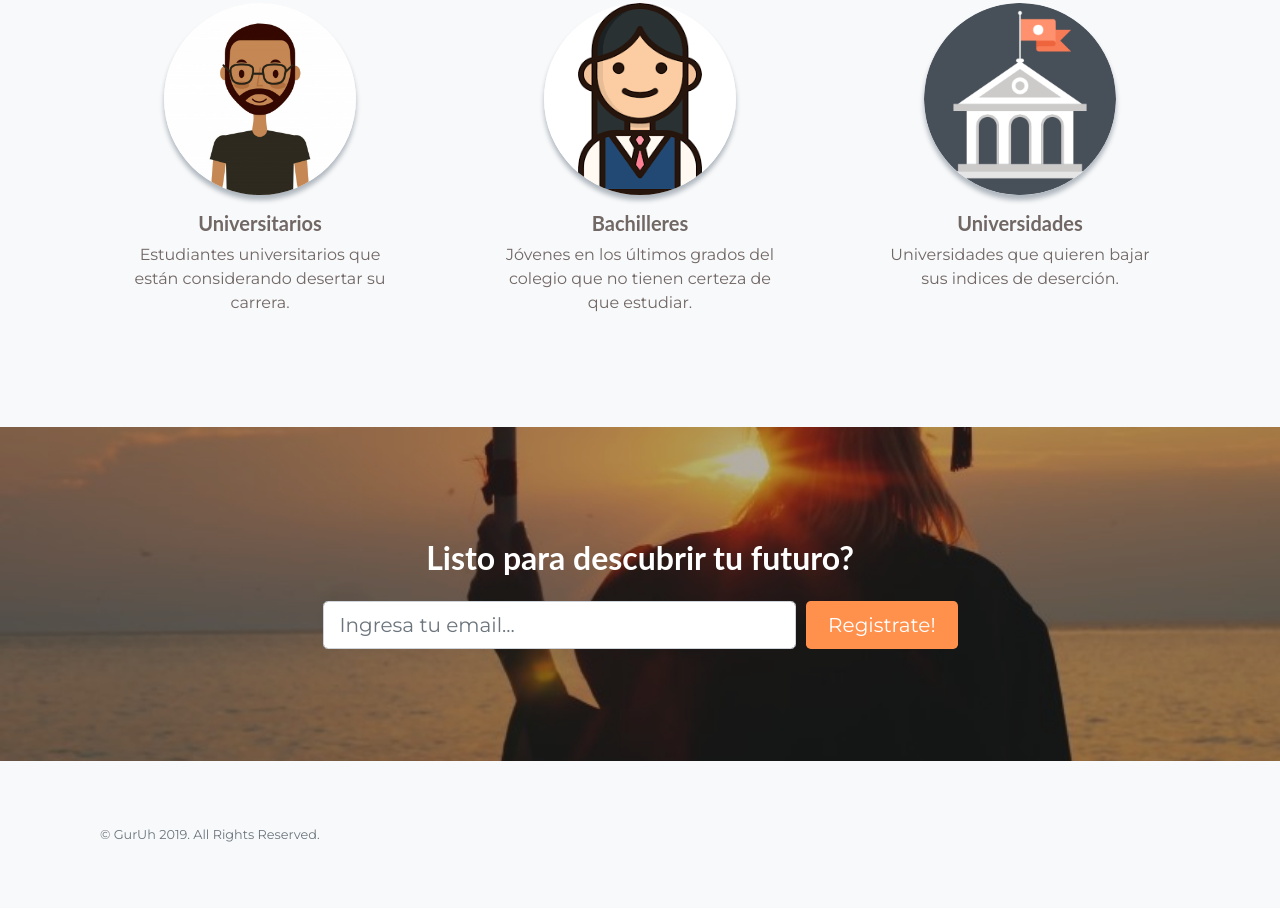
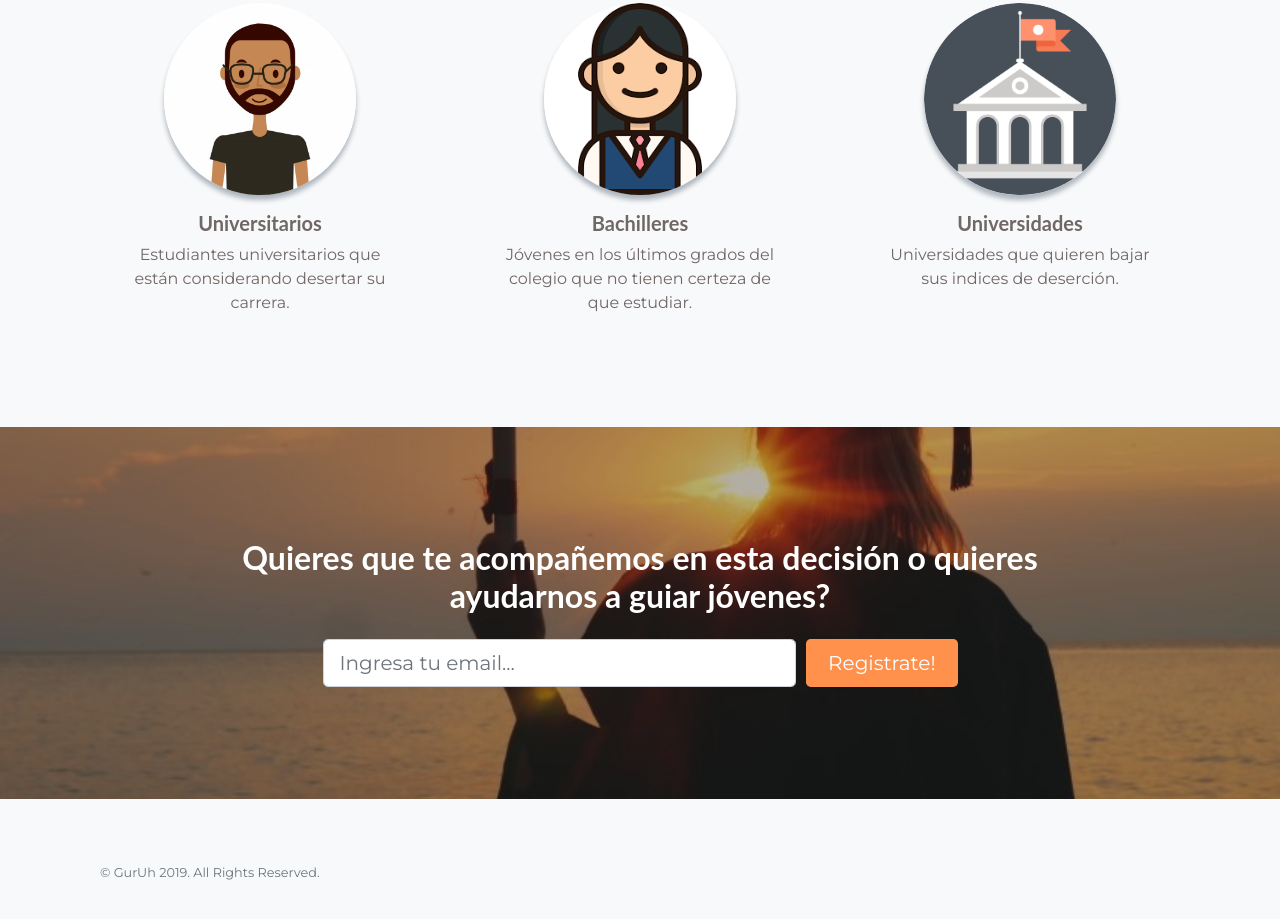
Before and after one commit to sarabepu/gurUh, a website: page index.html in a window 1280 px wide. Shown: the part 2980-3899 px from the top of the page. Drawn offline with Linux system fonts and the light colour scheme; files whose address does not match are found by name.

Commit message:
invitación guias

```diff
--- a/index.html
+++ b/index.html
@@ -179,7 +179,7 @@
     <div class="container">
       <div class="row">
         <div class="col-xl-9 mx-auto">
-          <h2 class="mb-4">Listo para descubrir tu futuro? </h2>
+          <h2 class="mb-4">Quieres que te acompañemos en esta decisión o quieres ayudarnos a guiar jóvenes? </h2>
           <h3 id="confirmRegister" class="mt-2 d-none">Gracias por registrarte, ¡Pronto te contactermos!</h3>
         </div>
         <div class="col-md-10 col-lg-8 col-xl-7 mx-auto">
```
